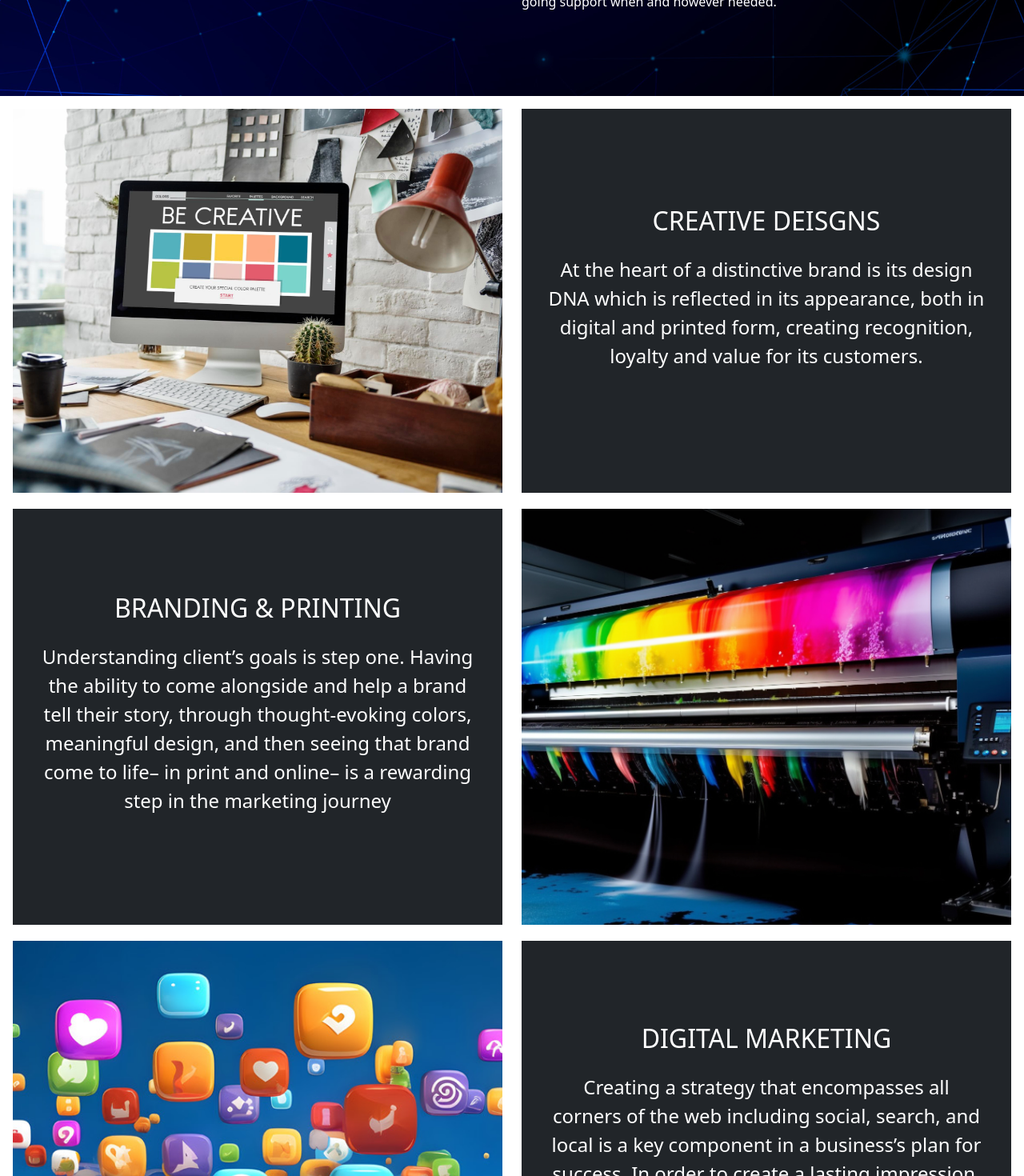
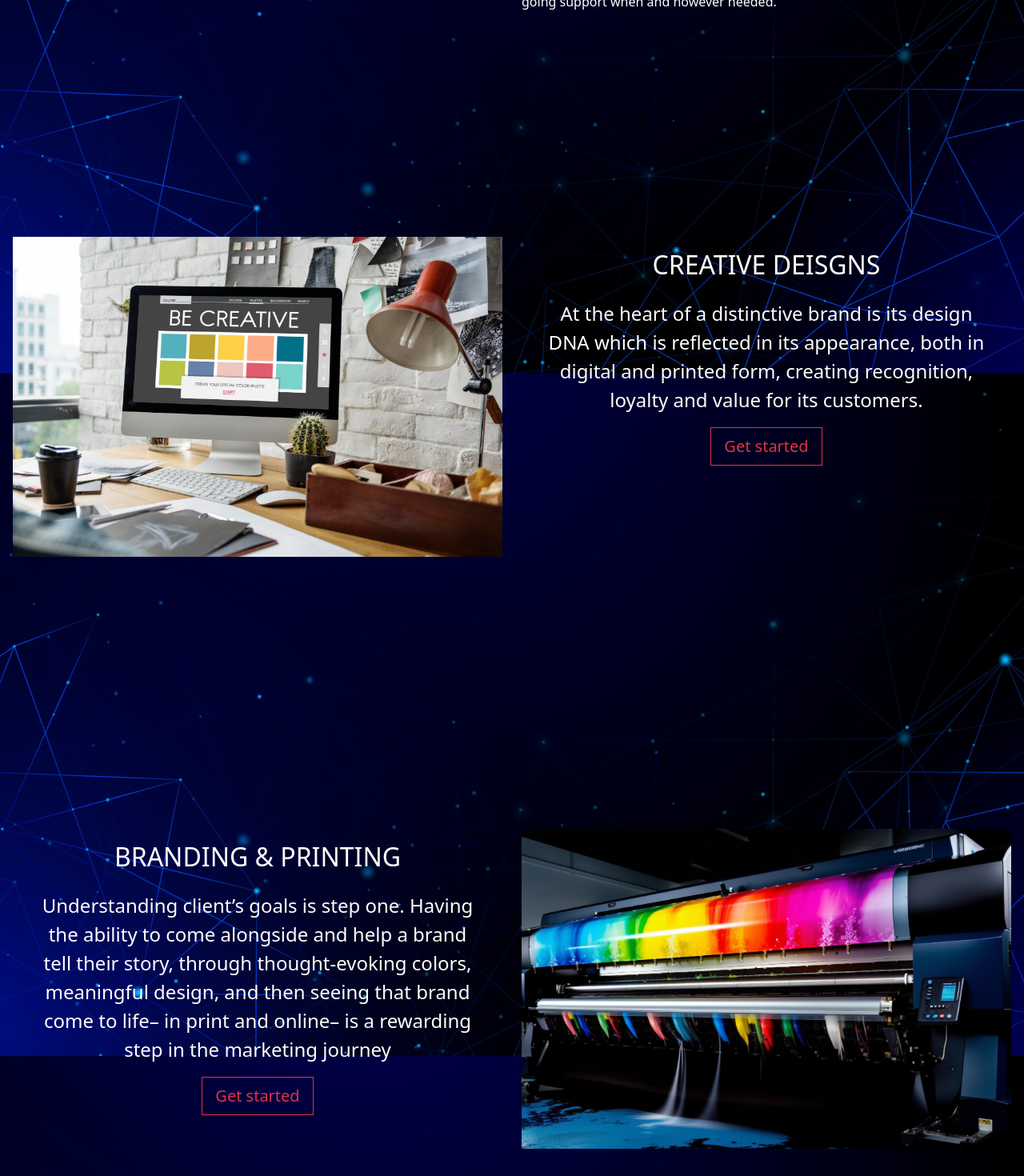
Before and after one commit to joshua-inf/ChoiceCreations, a React (Create React App) app: page /WhatWeDo in a window 1280 px wide. Shown: the part 1240-2710 px from the top of the page at 80% size. Built offline with nearby package versions, Linux system fonts and the light colour scheme.

Commit message:
added something

```diff
--- a/src/Components/Home.js
+++ b/src/Components/Home.js
@@ -59,7 +59,7 @@ const Home = () => {
                                         </div>
                                         <div>
                                             <div style={{ fontSize:'20px' }} className=''>
-                                                <p className=' text-white '>
+                                                <p className=' text-white  '>
                                                     We partner with impactful brands to generate meaningful results
                                                     while uplifting your mission.
                                                     The digital experiences we create are engaging, empowered by strategy, and technically sound.
--- a/src/Components/Whatwedoomp/FirstComp.js
+++ b/src/Components/Whatwedoomp/FirstComp.js
@@ -5,7 +5,7 @@ const FirstComp = () => {
     return (
         <>
             <div style={{ minHeight: '70vh' }}>
-                <div className="px-3 text-white">
+                <div className="px-3 text-white" style={{textAlign:'justify', textJustify:'inter-word'}}>
                     <div className="">
                         <Reveal>
                             <div className="row" style={{ paddingInline: "50px" }}>
--- a/src/Components/Whatwedoomp/SecondComp.js
+++ b/src/Components/Whatwedoomp/SecondComp.js
@@ -9,49 +9,58 @@ const SeconComp = () => {
     const Comp = (props) => {
         return (
             <>
-                <div className="row">
-                    <div className="col-12 d-none d-md-block col-md-6">
-                        <div className="bg-light" style={{ height: '100%', background: `url(${props.image}) center`, backgroundSize: "cover" }}></div>
+                <Reveal>
+                    <div className="row py-5" style={{minHeight:'90vh', alignContent:'center'}}>
+                        <div className="col-12 col-md-6">
+                            <div className="" style={{ minHeight: '400px', background: `url(${props.image}) center`, backgroundSize: "cover" }}></div>
                         </div>
                         <div className="col-12  col-md-6">
-                        <div className='bg-dark d-flex flex-column justify-content-center ' style={{ minHeight: '60vh' }}>
-                            <div className='' style={{position:'relative'}}>
-                                <div className='' style={{position:'absolute',top:'0', bottom:'0', right:'0', left:'0', backgroundSize:'cover', height:'100%', width:'100%'}}></div>
+                            <div className=' d-flex flex-column justify-content-center ' style={{}}>
+                                <div className='' style={{ position: 'relative' }}>
                                     <div style={{}} className=" text-white p-3">
                                         <div className='text-center h2'>{props.title}</div>
                                         <div className='text-center p-3 fs-4'>
                                             <p>
                                                 {props.text}
                                             </p>
+                                            <button className='btn btn-outline-danger rounded-0 btn-lg'>
+                                                Get started
+                                            </button>
                                         </div>
                                     </div>
                                 </div>
                             </div>
                         </div>
                     </div>
+                </Reveal>
             </>
         )
     }
     const Comp2 = (props) => {
         return (
             <>
-                <div className="row">
-                    <div className="col-12  col-md-6">
-                        <div className='bg-dark d-flex flex-column justify-content-center' style={{ minHeight: '65vh' }}>
+            <Reveal>
+                    <div className="row py-5" style={{minHeight:'90vh', alignContent:'center'}}>
+                        <div className="col-12 order-md-1 order-2 col-md-6">
+                            <div className='d-flex flex-column justify-content-center' style={{  }}>
                                 <div className="text-white p-3">
                                     <div className='text-center h2'>{props.title}</div>
                                     <div className='text-center p-3 fs-4'>
                                         <p>
                                             {props.text}
                                         </p>
+                                    <button className='btn btn-outline-danger rounded-0 btn-lg'>
+                                        Get started
+                                    </button>
                                     </div>
                                 </div>
                             </div>
                         </div>
-                    <div className="col-12 d-none d-md-block col-md-6">
-                        <div className="bg-light" style={{ height: '100%', background: `url(${props.image}) center`, backgroundSize: "cover" }}></div>
+                        <div className="col-12 order-md-1 col-md-6">
+                            <div className="" style={{ minHeight: '400px', background: `url(${props.image}) center`, backgroundSize: "cover" }}></div>
                         </div>
                     </div>
+            </Reveal>
             </>
         )
     }
@@ -62,7 +71,7 @@ const SeconComp = () => {
         <>
             <div style={{ minHeight: '100vh' }}>
                 <Reveal>
-                    <div style={{ gap: '20px' }} className="p-3 d-flex flex-column bg-white">
+                    <div style={{ gap: '20px' }} className="p-3 d-flex flex-column">
                         <Comp
                             title='CREATIVE DEISGNS'
                             image={image}
```
Lines whose indentation alone changed are shown as unchanged.
